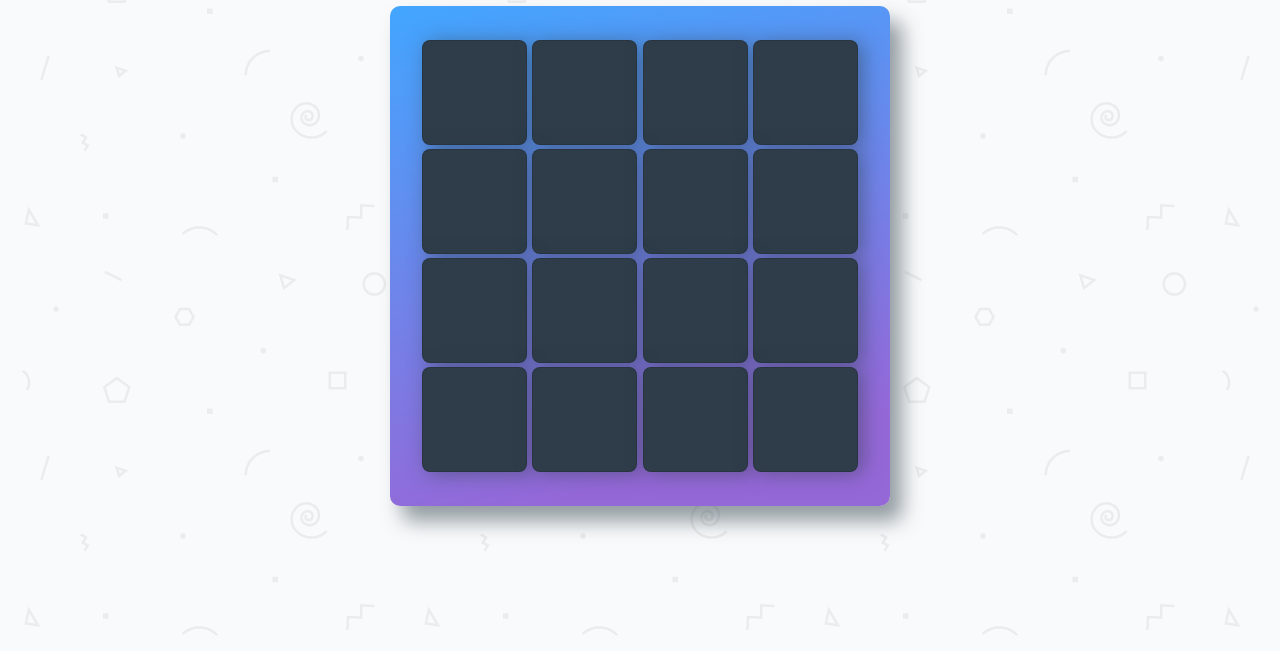
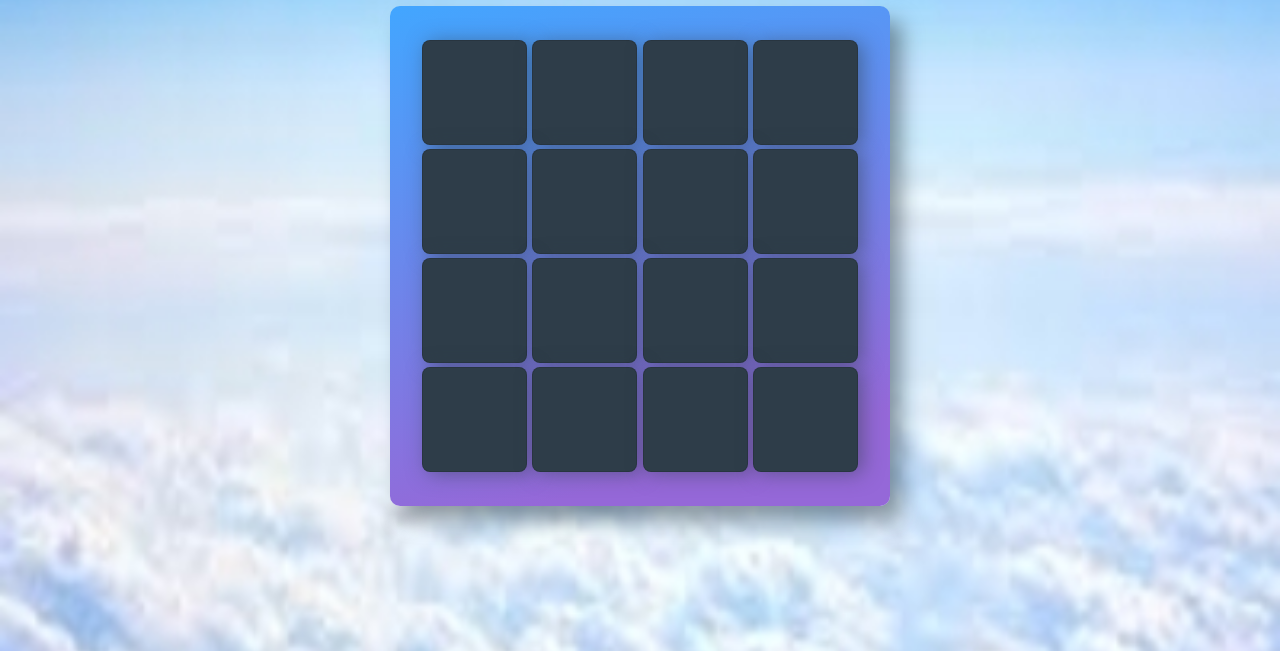
Before and after one commit to ADevelops/fend-project-memory-game, a plain HTML site: page index.html in a window 1280 px wide. Shown: the part 149-800 px from the top of the page. Drawn offline with nearby package versions, Linux system fonts and the light colour scheme; a web font is replaced by a local one.

Commit message:
New background image added

```diff
--- a/css/app.css
+++ b/css/app.css
@@ -16,8 +16,12 @@ body {
 }
 
 body {
-    background: #ffffff url('../img/geometry2.png'); /* Background pattern from Subtle Patterns */
+    background: #ffffff url('../img/clouds.jpg'); /* Background pattern from Subtle Patterns */
+    background-position: center;
+    background-repeat: no-repeat;
+    background-size: cover;
     font-family: 'Coda', cursive;
+
 }
 
 .container {
```
Also changed, not shown: img/clouds.jpg (added).
